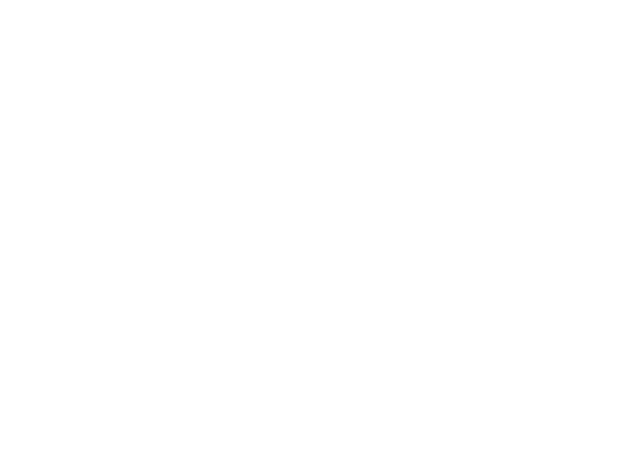
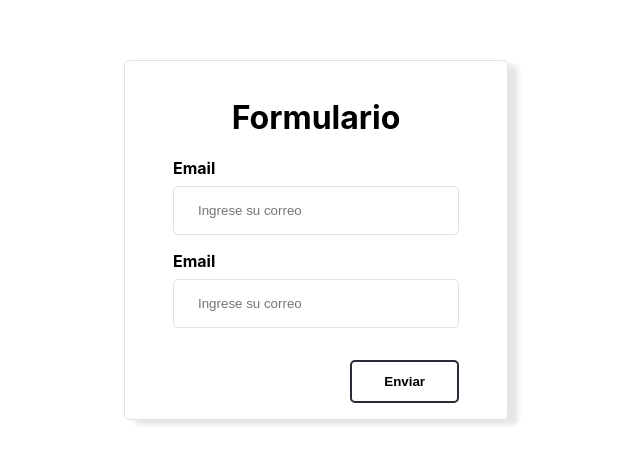
Before and after one commit to ignacioDorigo/formularios-react, a React (Create React App) app: page / in a window 1280 px wide. Shown: the part 160-624 px from the top of the page, without its empty margins (324-964 px from the left). Built offline with nearby package versions, Linux system fonts and the light colour scheme.

Commit message:
CSS de form

```diff
--- a/src/App.css
+++ b/src/App.css
@@ -1,5 +1,16 @@
 .App {
   text-align: center;
+}
+
+/* apply a natural box layout model to all elements, but allowing components to change */
+html {
+  box-sizing: border-box;
+}
+
+*,
+*:before,
+*:after {
+  box-sizing: inherit;
 }
 
 .App-logo {
@@ -32,7 +43,91 @@
   from {
     transform: rotate(0deg);
   }
+
   to {
     transform: rotate(360deg);
   }
 }
+
+.main {
+  width: 100dvw;
+  height: 100dvh;
+  display: flex;
+  justify-content: center;
+  align-items: center;
+}
+
+.formulario {
+  box-shadow: 10px 5px 5px rgba(0, 0, 0, 0.1);
+  padding: 1rem 1rem;
+  border-radius: 5px;
+  border: 1px solid #E1E1E1;
+  transition: all .3s ease-in-out;
+  width: 90%;
+  display: flex;
+  flex-direction: column;
+  align-items: center;
+}
+
+@media (min-width: 768px) {
+  .formulario {
+    width: 30%;
+    padding: 1rem 3rem;
+
+  }
+}
+
+.formulario__campos {
+  display: flex;
+  flex-direction: column;
+  width: 100%;
+  gap: 1REM;
+}
+
+.formulario__campo {
+  display: flex;
+  flex-direction: column;
+  width: 100%;
+  gap: 0.5rem;
+}
+
+.formulario__label {
+  font-weight: bold;
+  cursor: pointer;
+}
+
+.formulario__input {
+  padding: 1rem 1.5rem;
+  border: 1px solid #E1E1E1;
+  border-radius: 5PX;
+}
+
+.formulario:hover {
+  box-shadow: 10px 10px 10px rgba(0, 0, 0, 0.1);
+}
+
+.formulario__boton {
+  margin-top: 2rem;
+  display: flex;
+  align-self: flex-end;
+  font-weight: bold;
+  padding: 0.75rem 2rem;
+  cursor: pointer;
+  border: 2px solid #282c34;
+  border-radius: 5px;
+  background-color: #fff;
+  width: 100%;
+  justify-content: center;
+  transition: all .3s ease-in-out;
+}
+
+@media (min-width: 768px) {
+  .formulario__boton {
+    width: max-content;
+  }
+}
+
+.formulario__boton:hover {
+  background-color: #282c34;
+  color: #FFF;
+}
--- a/src/App.js
+++ b/src/App.js
@@ -1,5 +1,11 @@
 import React from "react";
+import "./App.css";
+import Formulario from "./components/Formulario";
 
 export default function App() {
-  return <div></div>;
+  return (
+    <main className="main">
+      <Formulario></Formulario>
+    </main>
+  );
 }
--- /dev/null
+++ b/src/components/Formulario.js
@@ -0,0 +1,45 @@
+const Formulario = () => {
+  const enviarFormulario = () => {
+    console.log("Formulario enviado....");
+  };
+
+  return (
+    <form className="formulario">
+      <h1>Formulario</h1>
+
+      <div className="formulario__campos">
+        <div className="formulario__campo">
+          <label className="formulario__label" htmlFor="email">
+            Email
+          </label>
+          <input
+            className="formulario__input"
+            id="email"
+            name="email"
+            placeholder="Ingrese su correo"
+            type="email"
+          ></input>
+        </div>
+
+        <div className="formulario__campo">
+          <label className="formulario__label" htmlFor="email">
+            Email
+          </label>
+          <input
+            className="formulario__input"
+            id="email"
+            name="email"
+            placeholder="Ingrese su correo"
+            type="email"
+          ></input>
+        </div>
+      </div>
+
+      <button type="submit" className="formulario__boton" onClick={enviarFormulario}>
+        Enviar
+      </button>
+    </form>
+  );
+};
+
+export default Formulario;
```
